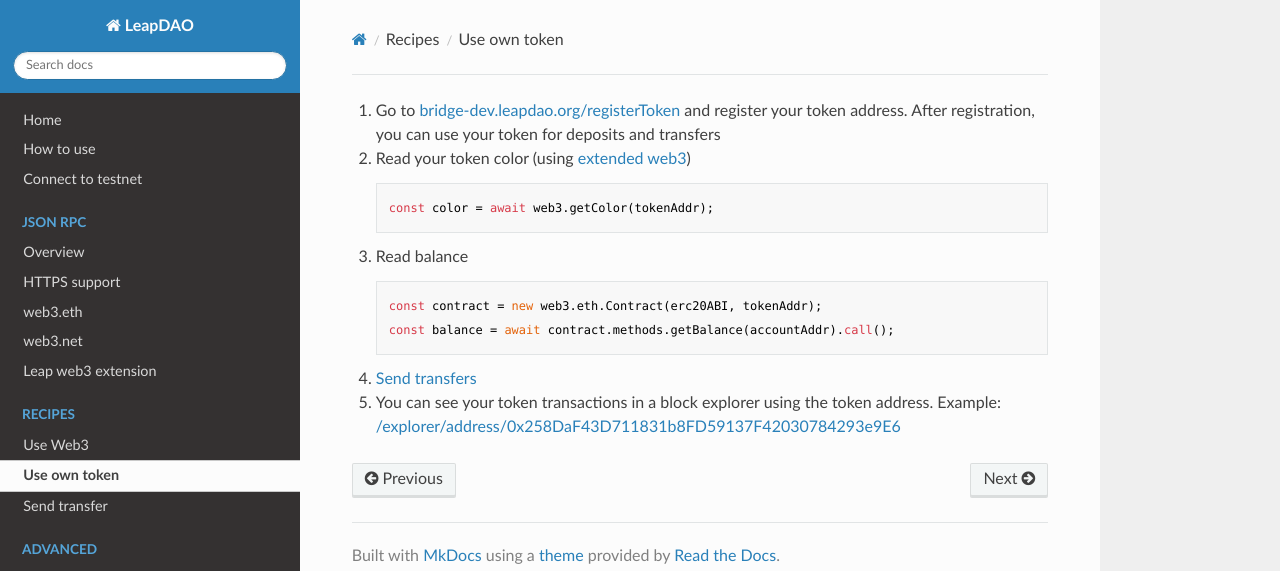
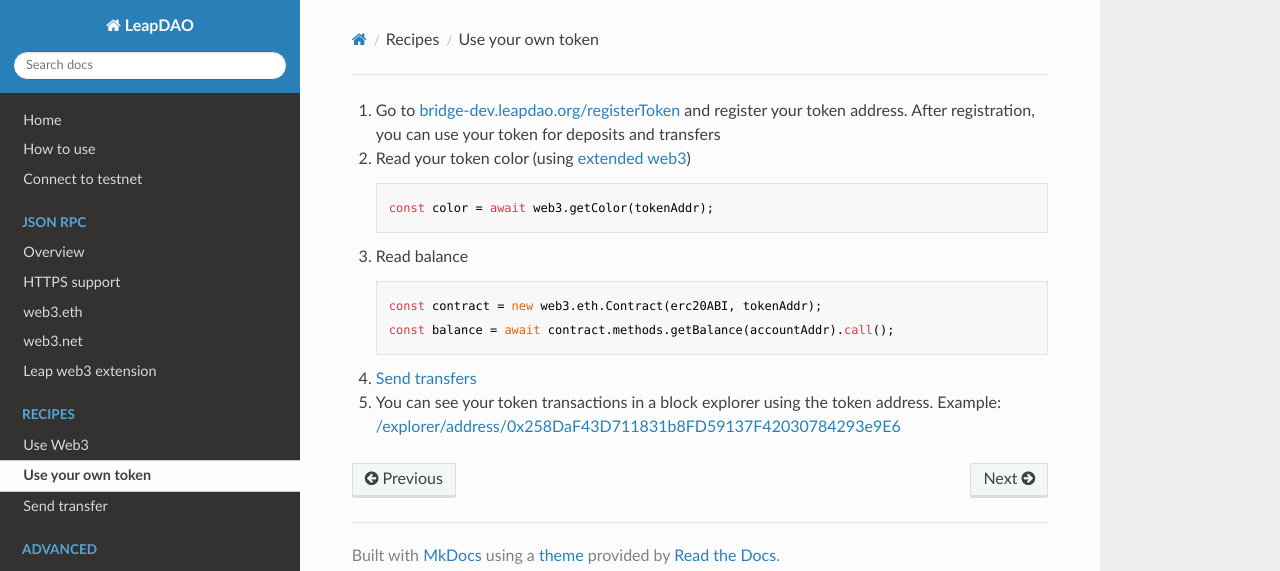
Before and after one commit to leapdao/docs, an MkDocs documentation site: the page built from docs/recipes/own-token.md, in a window 1280 px wide. Shown: the top 571 px of the page. Built offline with MkDocs 1.6.1, drawn with Linux system fonts in a browser that asks for light colours; nearby versions of some CDN libraries; old or Windows-style settings are respelled for this version of MkDocs.

Commit message:
Update mkdocs.yml
Co-Authored-By: sunify <isuntc@gmail.com>

```diff
--- a/mkdocs.yml
+++ b/mkdocs.yml
@@ -13,7 +13,7 @@ pages:
     - 'Leap web3 extension': json-rpc/web3.plasma.md
   - 'Recipes':
     - 'Use Web3': 'recipes/use-web3.md'
-    - 'Use own token': 'recipes/own-token.md'
+    - 'Use your own token': 'recipes/own-token.md'
     - 'Send transfer': 'recipes/send-transfer.md'
   - 'Advanced':
     - 'Data structures': data-structures.md
```
